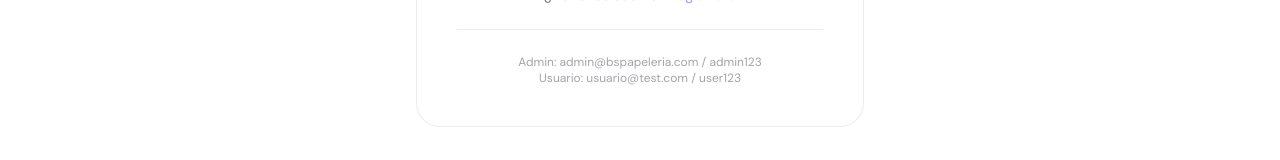
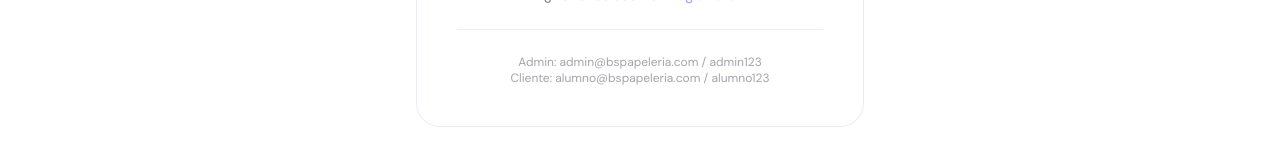
Before and after one commit to manukpo10/bspapeleria-frontend, a React (Vite) app: page /login in a window 1280 px wide. Shown: the part 545-705 px from the top of the page. Built offline with nearby package versions, Linux system fonts and the light colour scheme.

Commit message:
update: LoginPage demo credentials to use alumno client account

```diff
--- a/src/pages/LoginPage.tsx
+++ b/src/pages/LoginPage.tsx
@@ -122,7 +122,7 @@ export default function LoginPage() {
 
             <div className="mt-6 pt-6 border-t border-sand/50 text-xs text-dark/40 text-center">
               <p>Admin: admin@bspapeleria.com / admin123</p>
-              <p>Usuario: usuario@test.com / user123</p>
+              <p>Cliente: alumno@bspapeleria.com / alumno123</p>
             </div>
           </div>
         </motion.div>
```
